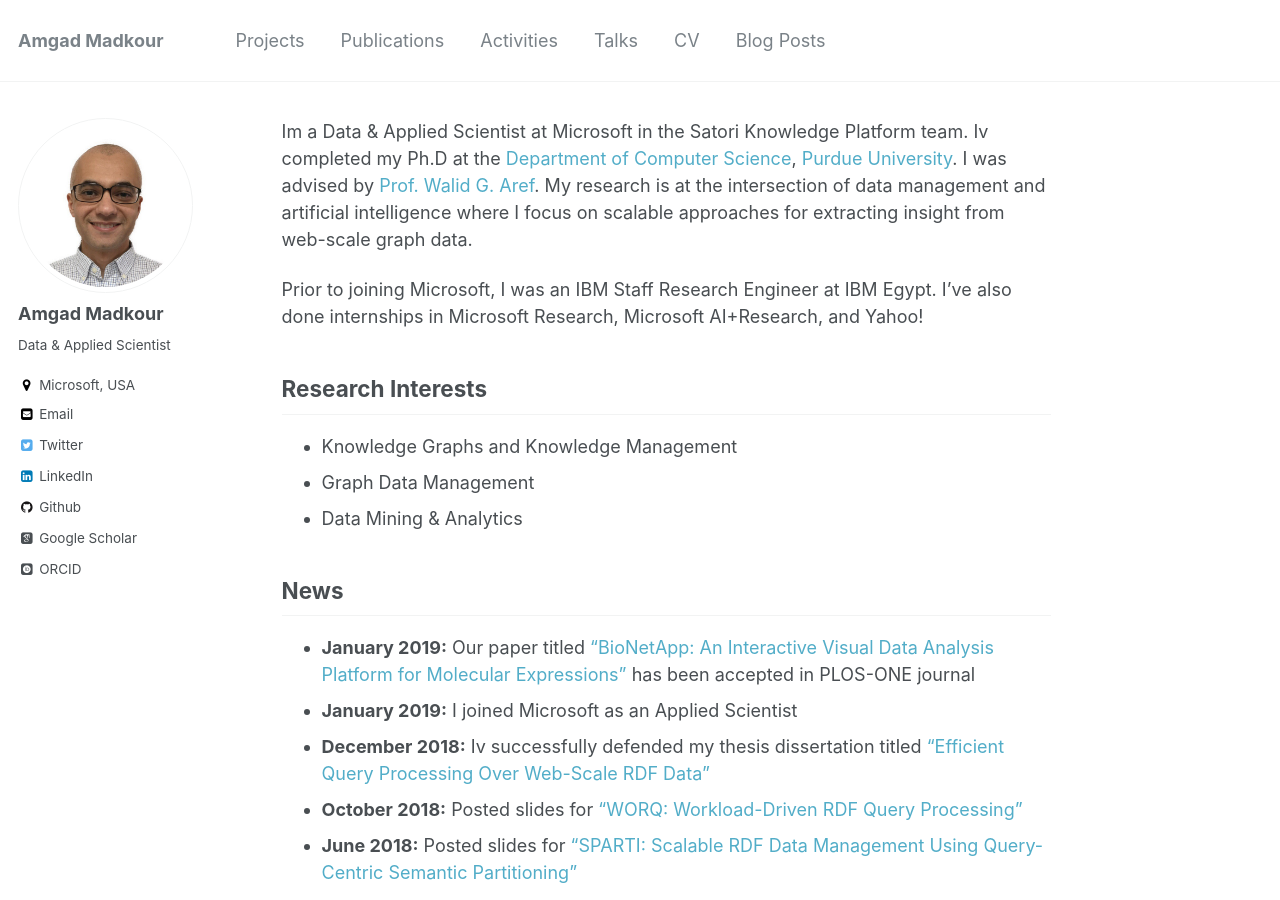
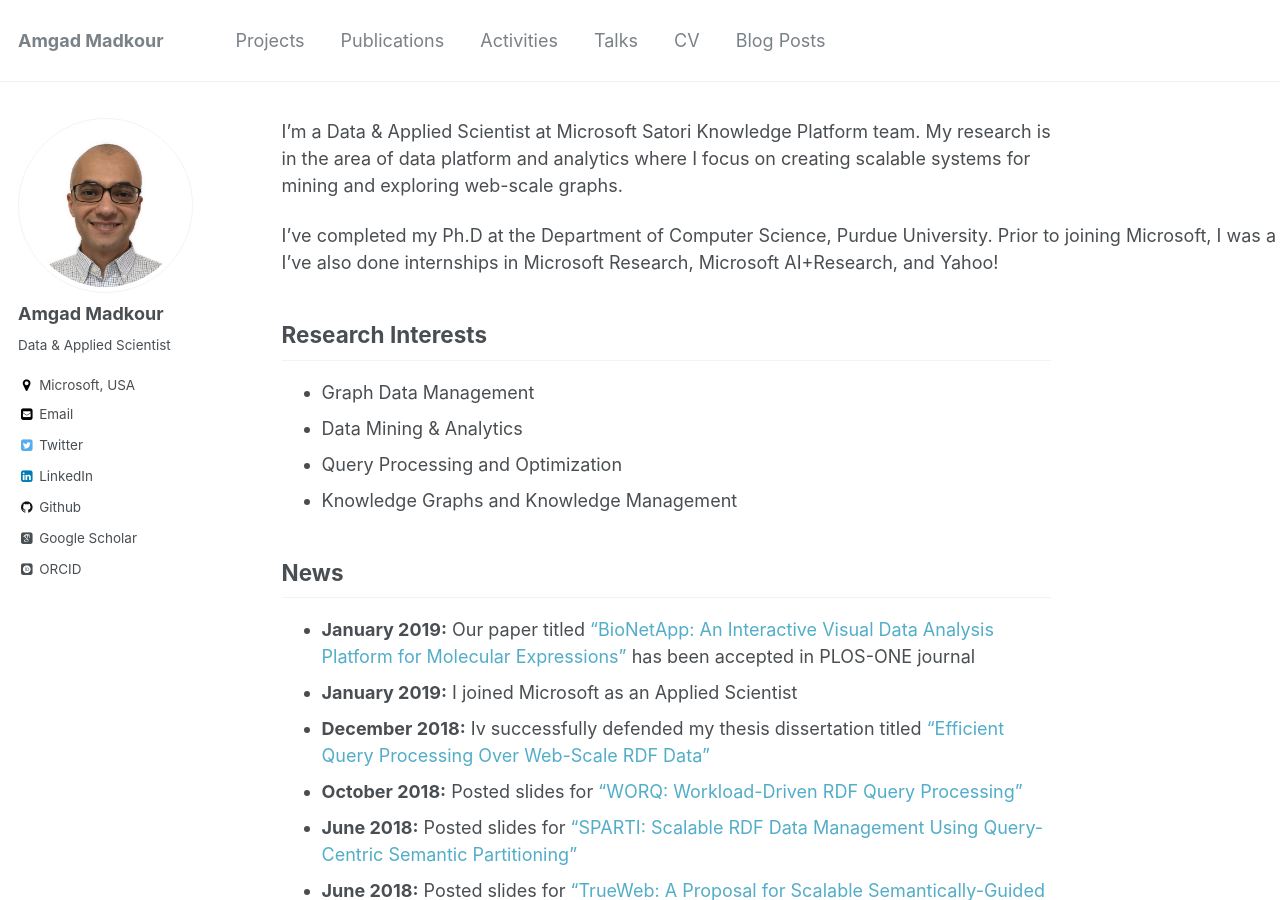
Before and after one commit to amgadmadkour/amgadmadkour.github.io, a Jekyll site: the page built from _pages/about.md, in a window 1280 px wide and 900 px high. Built offline with Jekyll 4.4.1, drawn with Linux system fonts in a browser that asks for light colours; some web fonts are replaced.

Commit message:
Update about info

```diff
--- a/_pages/about.md
+++ b/_pages/about.md
@@ -7,15 +7,15 @@ redirect_from:
   - /about.html
 ---
 
-Im a Data & Applied Scientist at Microsoft in the Satori Knowledge Platform team. Iv completed my Ph.D at the [Department of Computer Science](http://www.cs.purdue.edu), [Purdue University](http://www.purdue.edu). I was advised by [Prof. Walid G. Aref](http://www.cs.purdue.edu/~aref). My research is at the intersection of data management and artificial intelligence where I focus on scalable approaches for extracting insight from web-scale graph data.
+I'm a Data & Applied Scientist at Microsoft Satori Knowledge Platform team. My research is in the area of data platform and analytics where I focus on creating scalable systems for mining and exploring web-scale graphs.
 
-Prior to joining Microsoft, I was an IBM Staff Research Engineer at IBM Egypt. I’ve also done internships in Microsoft Research, Microsoft AI+Research, and Yahoo!
+I've completed my Ph.D at the Department of Computer Science, Purdue University. Prior to joining Microsoft, I was a Staff Research Engineer at IBM Egypt I've also done internships in Microsoft Research, Microsoft AI+Research, and Yahoo!
 
 ## Research Interests
-
-* Knowledge Graphs and Knowledge Management
 * Graph Data Management
 * Data Mining & Analytics
+* Query Processing and Optimization
+* Knowledge Graphs and Knowledge Management
 
 ## News
 * **January 2019:** Our paper titled ["BioNetApp: An Interactive Visual Data Analysis Platform for Molecular Expressions"](https://www.researchgate.net/publication/331290263_BioNetApp_An_interactive_visual_data_analysis_platform_for_molecular_expressions) has been accepted in PLOS-ONE journal
```
